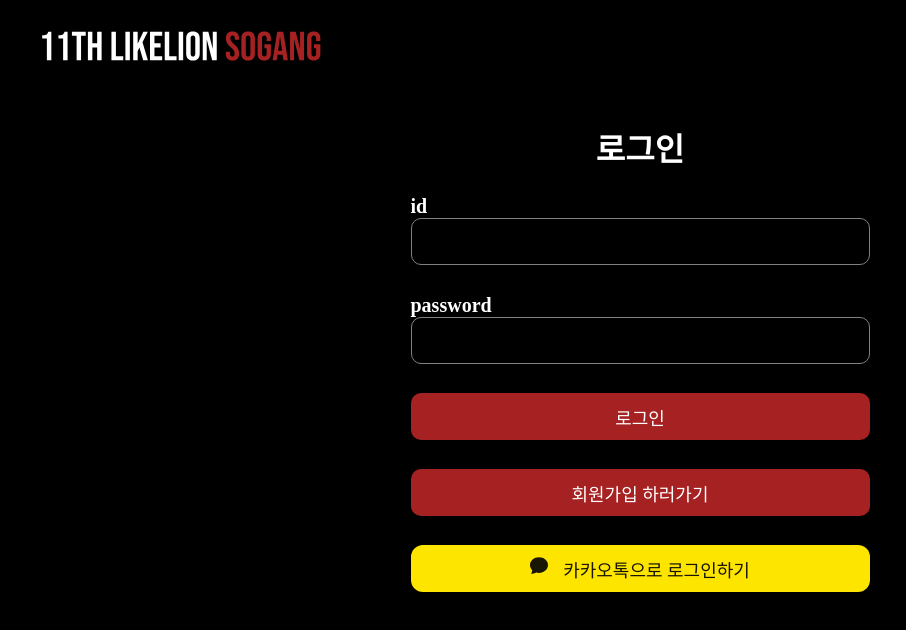
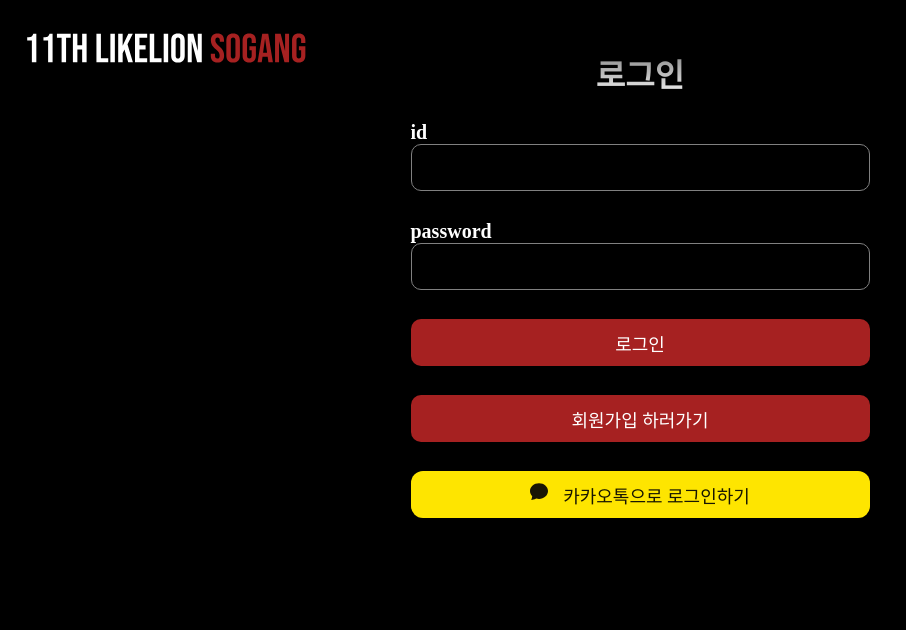
Before and after one commit to Applion-11th/Applion-Client, a React (Create React App) app: page /login in a window 1280 px wide. Shown: the top 630 px of the page, without its empty margins (0-906 px from the left). Built offline with nearby package versions, Linux system fonts and the light colour scheme; a web font is replaced by a local one.

Commit message:
feat: make header sticky, control header buttons all in header

```diff
--- a/src/components/Header/index.js
+++ b/src/components/Header/index.js
@@ -1,13 +1,26 @@
 import logo from "../../assets/logo.svg";
 import styled from "styled-components";
-import { Space, Button } from "../atoms";
-import { useNavigate } from "react-router-dom";
+import { Button } from "../atoms";
+import { useNavigate, useLocation } from "react-router-dom";
+import { useState, useEffect } from "react";
 
 export const Header = () => {
   const navigate = useNavigate();
+  const [display, setDisplay] = useState(true);
+  const location = useLocation();
+
+  useEffect(() => {
+    if (location.pathname === "/") {
+      setDisplay(false);
+    }
+  }, [location.pathname]);
 
   const gotoMain = () => {
     navigate("/");
+  };
+
+  const gotoApply = () => {
+    localStorage.getItem("access_token") ? navigate("/apply") : navigate("/info");
   };
 
   const handleLogout = () => {
@@ -16,34 +29,45 @@ export const Header = () => {
   };
 
   return (
-    <>
-      {localStorage.getItem("access_token") ? (
-        <ButtonContainer onClick={handleLogout}>
-          <Button text="로그아웃" fontSize="18px" width="130px" height="48px" borderRadius="20px" />
-        </ButtonContainer>
-      ) : (
-        <></>
-      )}
-
-      <Space height="22px" />
-      <Flex>
-        <Space margin="0px 42px 0px 0px" />
-        <Click onClick={gotoMain}>
-          <LogoContainer src={logo} />
-        </Click>
-      </Flex>
-    </>
+    <HeaderContainer>
+      <InnerContainer>
+        {display ? (
+          <Click onClick={gotoMain}>
+            <LogoContainer src={logo} />
+          </Click>
+        ) : (
+          <Holder />
+        )}
+        {!display ? (
+          <ButtonContainer onClick={gotoApply}>
+            <Button text="지금 바로 지원하기" fontSize="18px" width="210px" height="59px" borderRadius="20px" />
+          </ButtonContainer>
+        ) : localStorage.getItem("access_token") ? (
+          <ButtonContainer onClick={handleLogout}>
+            <Button text="로그아웃" fontSize="18px" width="130px" height="48px" borderRadius="20px" />
+          </ButtonContainer>
+        ) : (
+          <Holder />
+        )}
+      </InnerContainer>
+    </HeaderContainer>
   );
 };
+
+const HeaderContainer = styled.div`
+  height: 100px;
+  display: flex;
+  flex-direction: column;
+  justify-content: center;
+  position: fixed;
+  z-index: 10;
+  background-image: linear-gradient(to top, rgba(0, 0, 0, 0), rgba(0, 0, 0, 1));
+`;
 
 const LogoContainer = styled.img`
   width: 279px;
   height: 48px;
-`;
-
-const Flex = styled.div`
-  display: flex;
-  flex-direction: row;
+  margin-left: 27px;
 `;
 
 const Click = styled.div`
@@ -51,8 +75,17 @@ const Click = styled.div`
 `;
 
 const ButtonContainer = styled.div`
-  top: 40px;
-  right: 50px;
-  position: fixed;
-  z-index: 10;
+  margin-right: 30px;
 `;
+
+const InnerContainer = styled.div`
+  width: 100vw;
+  display: flex;
+  flex-direction: row;
+  justify-content: space-between;
+`;
+
+const Holder = styled.div`
+  width: 100px;
+  height: 30px;
+`;
--- a/src/pages/Main.js
+++ b/src/pages/Main.js
@@ -1,7 +1,6 @@
 import { Button, Space } from "../components/atoms";
 import { useState, useEffect, useRef, useLayoutEffect } from "react";
 import { debounce } from "lodash";
-import { useNavigate } from "react-router-dom";
 import styled from "styled-components";
 import logoFull from "../assets/logoFull.svg";
 import logoFooter from "../assets/logoFooter.svg";
@@ -40,12 +39,6 @@ const Main = () => {
     );
   };
 
-  const navigate = useNavigate();
-
-  const gotoApply = () => {
-    localStorage.getItem("access_token") ? navigate("/apply") : navigate("/info");
-  };
-
   const FadeInSection = (props) => {
     const [isVisible, setVisible] = useState(false);
     const domRef = useRef();
@@ -65,17 +58,12 @@ const Main = () => {
 
   const openTech = () => {
     console.log("open tech");
-    window.open("https://techit.education/", "_blank")
+    window.open("https://techit.education/", "_blank");
   };
 
   return (
     <div style={{ overflow: "hidden" }}>
       <VideoPlayer />
-      <ButtonContainer>
-        <Click onClick={gotoApply}>
-          <Button text="지금 바로 지원하기" fontSize="18px" width="210px" height="59px" borderRadius="20px" />
-        </Click>
-      </ButtonContainer>
       <Section1>
         <FadeInSection>
           <CenterContainer>
@@ -207,13 +195,6 @@ const CenterContainer = styled.div`
   text-align: center;
 `;
 
-const ButtonContainer = styled.div`
-  top: 40px;
-  right: 50px;
-  position: fixed;
-  z-index: 10;
-`;
-
 const TextIntroContainer = styled.div`
   display: flex;
   flex-direction: row;
@@ -326,7 +307,8 @@ const Click = styled.div``;
 
 const Video = styled.video`
   position: fixed;
-  width: 100vw;
+  width: 100%;
+  height: 100%;
   transform: translateZ(0);
 `;
 
```
